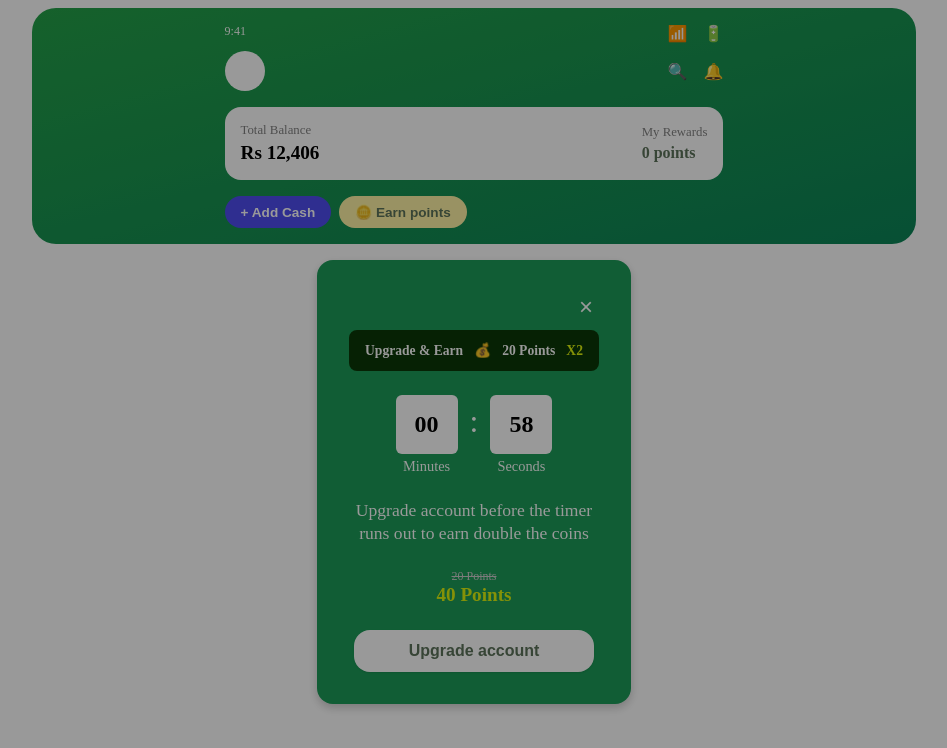
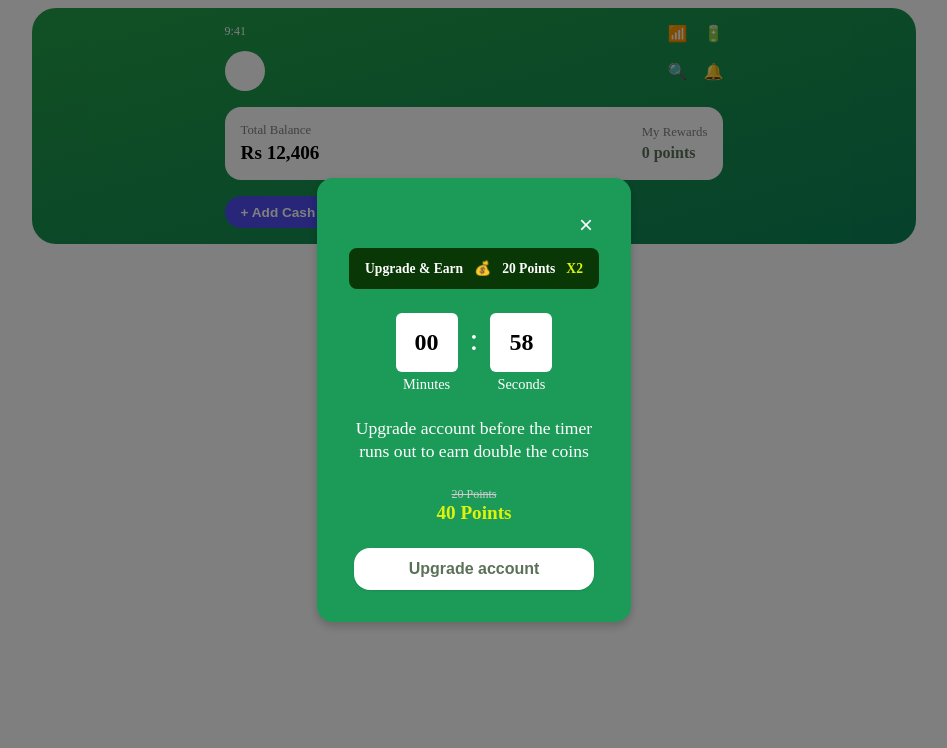
Before and after one commit to ObieandI/paypipe-fe-reward-exercise, a Next.js app: page / in a window 1280 px wide. Both pictures are taken after a click on the element 640 px from the left and 343 px from the top of the page. Shown: the top 748 px of the page, without its empty margins (166-1113 px from the left). Built offline with nearby package versions, Linux system fonts and the light colour scheme.

Commit message:
Modal Fixes
Overlay blocked modal

```diff
--- a/app/page.tsx
+++ b/app/page.tsx
@@ -37,15 +37,12 @@ export default function Page() {
 
   return (
     <main className="page-container">
-
       {!showUpgradeModal && !showCompleteModal && !hasUpgraded && (
         <CountdownCard onClick={handleUpgradeClick} />
       )}
 
       {(showUpgradeModal || showCompleteModal) && (
-        <div className="modal-backdrop" />
-      )}
-
+        <div className="modal-backdrop">
           {showUpgradeModal && (
             <UpgradeModal
               onUpgradeClick={handleConfirmUpgrade}
@@ -56,6 +53,8 @@ export default function Page() {
           {showCompleteModal && (
             <TaskCompleteModal onClose={handleCloseComplete} />
           )}
+        </div>
+      )}
     </main>
   );
 }
--- a/styles/globals.css
+++ b/styles/globals.css
@@ -165,8 +165,12 @@
   position: fixed;
   top: 0;
   left: 0;
+  z-index: 999;
   width: 100vw;
   height: 100vh;
-  background: rgba(0, 0, 0, 0.4);
-  z-index: 1000;
+  background-color: rgba(0, 0, 0, 0.5);
+
+  display: flex;
+  justify-content: center;
+  align-items: center;
 }
```
Lines whose indentation alone changed are shown as unchanged.
